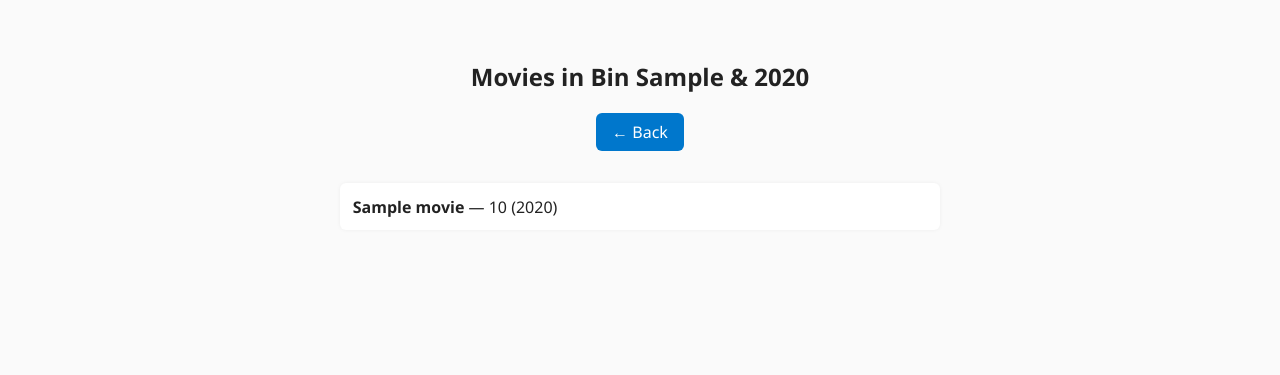
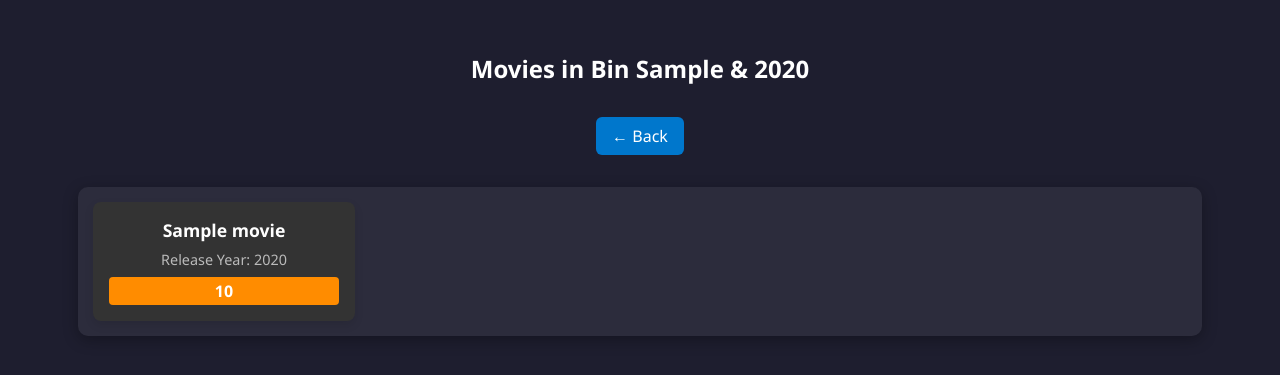
Before and after one commit to cagrigoksu/movie_mate, a Flask app: template templates/grid_detail.html in a window 1280 px wide. Shown: the top 375 px of the page. Run offline with Flask 3, Linux system fonts and the light colour scheme; the template is opened without the code that fills it: most values are stand-ins (such as "Sample title", 1, 10 or a date in 2020); parts of the project's set-up code (start-up, migrations or seed data) failed here and were passed over.

Commit message:
gird_detail ui adaptation

```diff
--- a/templates/grid_detail.html
+++ b/templates/grid_detail.html
@@ -1,51 +1,96 @@
 <!DOCTYPE html>
-<html>
+<html lang="en">
 <head>
+    <meta charset="UTF-8">
+    <meta name="viewport" content="width=device-width, initial-scale=1">
     <title>Movie List</title>
-    <meta name="viewport" content="width=device-width, initial-scale=1">
     <style>
         body {
             font-family: 'Segoe UI', sans-serif;
+            margin: 0;
             padding: 2rem;
-            background: #fafafa;
-            color: #222;
+            background-color: #1e1e2f;
+            color: #fff;
         }
+
         h2 {
             text-align: center;
+            margin-bottom: 2rem;
+            color: #fff;
         }
+
         .back {
             display: block;
             margin: 1rem auto 2rem;
             text-align: center;
-            background: #0077cc;
+            background-color: #0077cc;
             color: #fff;
             padding: 0.5rem 1rem;
             border-radius: 6px;
             width: fit-content;
             text-decoration: none;
         }
-        ul {
-            list-style: none;
-            padding: 0;
-            max-width: 600px;
+
+        .movie-list-wrapper {
+            display: grid;
+            grid-template-columns: repeat(auto-fill, minmax(250px, 1fr));
+            gap: 15px;
+            max-width: 90%;
             margin: auto;
+            background-color: #2c2c3c;
+            border-radius: 10px;
+            box-shadow: 0 4px 15px rgba(0, 0, 0, 0.3);
+            padding: 15px;
         }
-        li {
-            background: #fff;
-            padding: 0.8rem;
+
+        .movie-card {
+            background-color: #333;
+            padding: 1rem;
+            border-radius: 8px;
+            box-shadow: 0 4px 10px rgba(0, 0, 0, 0.1);
+            transition: transform 0.2s, box-shadow 0.2s;
+            cursor: pointer;
+            text-align: center;
+        }
+
+        .movie-card:hover {
+            transform: scale(1.05);
+            box-shadow: 0 4px 20px rgba(255, 255, 255, 0.2);
+        }
+
+        .movie-title {
+            font-size: 1.1rem;
+            font-weight: bold;
             margin-bottom: 0.5rem;
-            border-radius: 6px;
-            box-shadow: 0 0 4px rgba(0,0,0,0.05);
+        }
+
+        .movie-info {
+            font-size: 0.9rem;
+            color: #bbb;
+        }
+
+        .movie-rating {
+            background-color: #ff8c00;
+            color: #fff;
+            font-weight: bold;
+            border-radius: 4px;
+            padding: 0.2rem 0.5rem;
+            margin-top: 0.5rem;
         }
     </style>
 </head>
 <body>
     <h2>Movies in Bin {{ vote_bin }} & {{ year_bin }}</h2>
     <a href="javascript:history.back()" class="back">← Back</a>
-    <ul>
+
+    <div class="movie-list-wrapper">
         {% for movie in movies.itertuples() %}
-            <li><strong>{{ movie.title }}</strong> — {{ movie.vote_average }} ({{ movie.release_year }})</li>
+            <div class="movie-card">
+                <div class="movie-title">{{ movie.title }}</div>
+                <div class="movie-info">Release Year: {{ movie.release_year }}</div>
+                <div class="movie-rating">{{ movie.vote_average }}</div>
+            </div>
         {% endfor %}
-    </ul>
+    </div>
 </body>
 </html>
```
